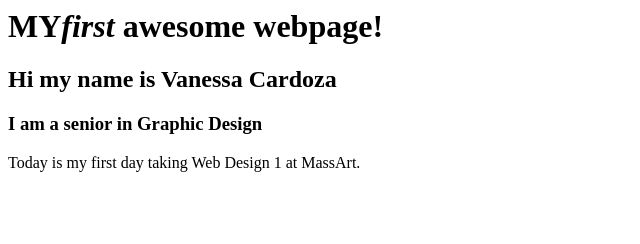
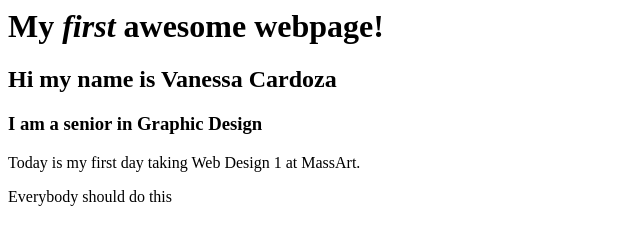
Before and after one commit to vycardoza/CDGD304-01, a plain HTML site: page webdesign1.html in a window 1280 px wide. Shown: the whole page, without its empty margins (0-640 px from the left). Drawn offline with Linux system fonts and the light colour scheme.

Commit message:
Added new paragraph

```diff
--- a/webdesign1.html
+++ b/webdesign1.html
@@ -5,10 +5,15 @@
     </head>
 
     <body>
-        <h1>MY<i>first</i> awesome webpage!</h1>
+        <h1>My <i>first</i> awesome webpage!</h1>
         <h2>Hi my name is Vanessa Cardoza</h2>
         <h3>I am a senior in Graphic Design</h3>
         <p>Today is my first day taking Web Design 1 at MassArt.</p>
+
+        <p>Everybody should do this</p>
+
+
+
 
     </body>
 
```
Also changed, not shown: 1 other file.
